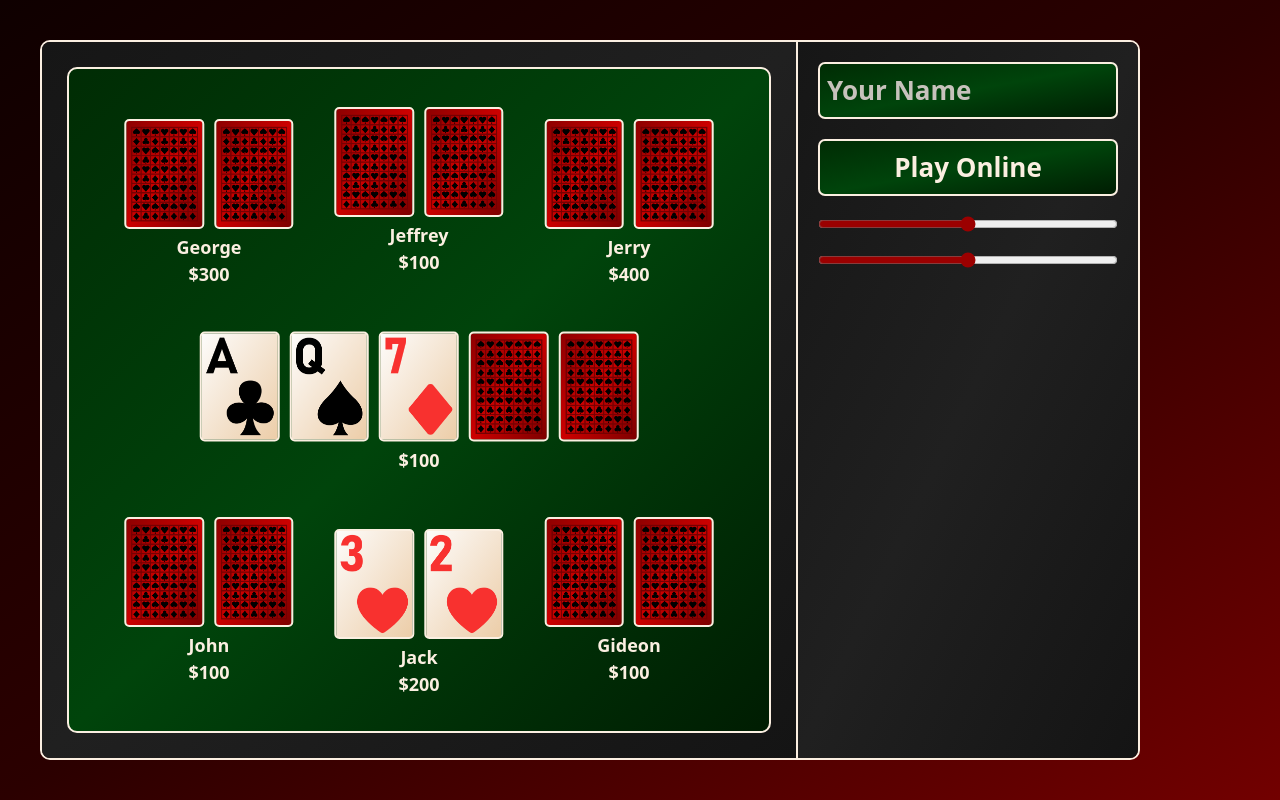
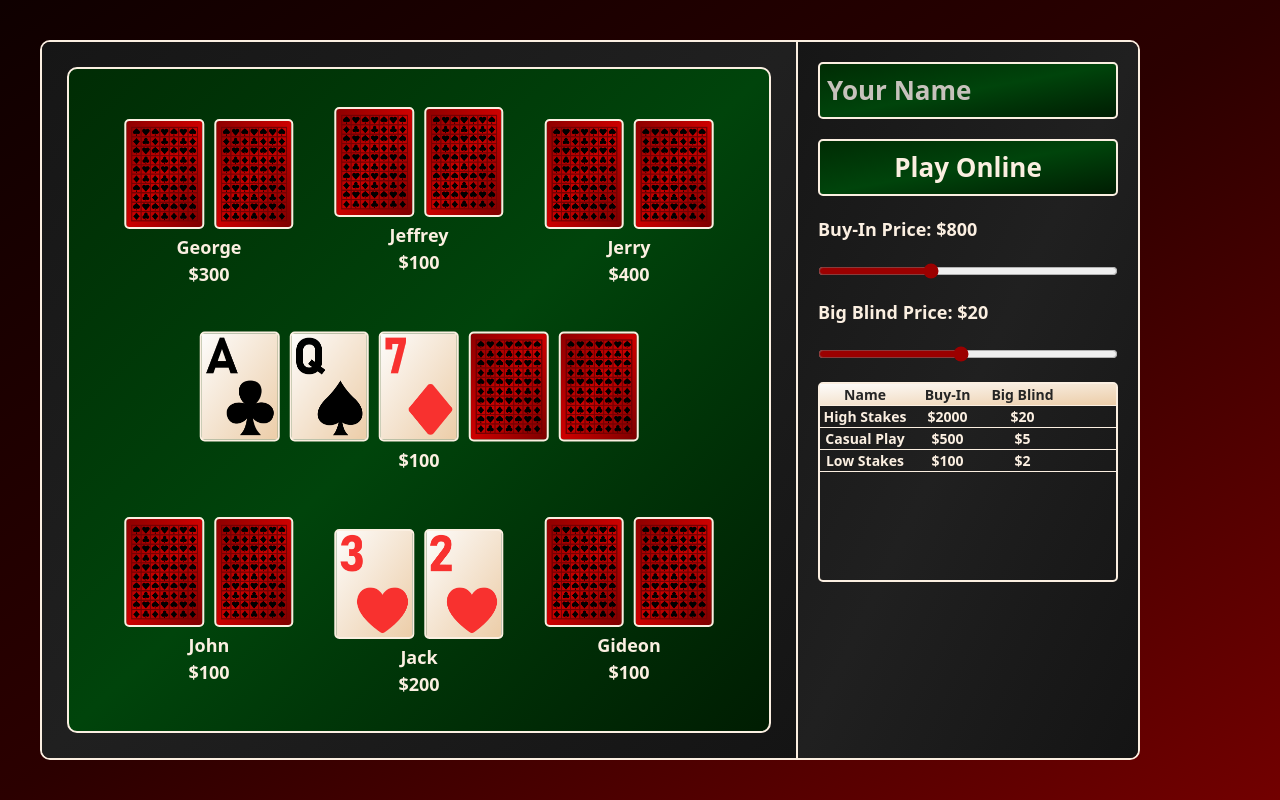
Before and after one commit to JakubDurkac/poker_project, a React (Vite) app: page / in a window 1280 px wide. Built offline with nearby package versions, Linux system fonts and the light colour scheme.

Commit message:
Add states for Buy-In and Big Blind range selectors. Add AvailableTablesList component (for future online play).

```diff
--- a/src/App.css
+++ b/src/App.css
@@ -5,6 +5,7 @@
 :root {
   --poker-card-color: #fbefe1;
   --placeholder-text-color: #c7c2bc;
+  --dark-text-color: #252525;
   --poker-card-gradient: linear-gradient(to bottom right, #FDFCFB, #eccda8);
   --poker-card-backside-gradient: linear-gradient(to bottom right, #8d0000, #cc0000, #7c0000);
   --base-gradient: linear-gradient(to bottom right, #0f0000, #2b0000, #720000);
@@ -100,6 +101,7 @@ body, html {
   flex: 1;
   max-width: 340px;
   padding: 20px;
+  color: var(--poker-card-color);
   font-weight: 600;
   font-size: 18px;
   background-image: var(--dark-gradient);
@@ -113,7 +115,7 @@ body, html {
   color: var(--poker-card-color);
   border: var(--primary-border);
   background-image: var(--poker-table-gradient);
-  border-radius: 7px;
+  border-radius: 5px;
 }
 
 .name-input::placeholder {
@@ -121,14 +123,34 @@ body, html {
 }
 
 .menu-button:hover {
-  background-image: var(--base-gradient);
+  filter: brightness(1.3);
 }
 
 .menu-button:active {
-  background-image: var(--base-gradient);
-  filter: brightness(1.3);
+  filter: brightness(1.5);
 }
 
 input[type='range'] {
   accent-color: rgb(155, 0, 0);
 }
+
+.available-tables-container {
+  font-size: 14px;
+  font-weight: bold;
+  width: 300px;
+  height: 200px;
+  border: var(--primary-border);
+  border-radius: 5px;
+}
+
+.table-to-join {
+  display: grid;
+  grid-template-columns: 90px 75px 75px 60px;
+  text-align: center;
+  border-bottom: solid 1px var(--poker-card-color);
+}
+
+.available-tables-header {
+  color: var(--dark-text-color);
+  background-image: var(--poker-card-gradient);
+}
--- a/src/App.tsx
+++ b/src/App.tsx
@@ -1,7 +1,7 @@
 import { useEffect, useState } from "react";
 import OfflineMenu from "./components/OfflineMenu";
 import PokerTable from "./components/PokerTable";
-import { Player, Suit, Rank, Community } from "./types";
+import { Player, Suit, Rank, Community, Table } from "./types";
 
 function App() {
   const playerStates = [
@@ -50,6 +50,24 @@ function App() {
       null,
     ],
   });
+
+  const [availableTables, setAvailableTables] = useState<Table[]>([
+    {
+      name: "High Stakes",
+      buyIn: 2000,
+      bigBlind: 20,
+    },
+    {
+      name: "Casual Play",
+      buyIn: 500,
+      bigBlind: 5,
+    },
+    {
+      name: "Low Stakes",
+      buyIn: 100,
+      bigBlind: 2,
+    },
+  ]);
 
   useEffect(() => {
     // component states modification tests
@@ -114,7 +132,7 @@ function App() {
   return (
     <div className="app-container">
       <PokerTable playerStates={playerStates} communityState={communityState} />
-      <OfflineMenu />
+      <OfflineMenu availableTables={availableTables} />
     </div>
   );
 }
--- /dev/null
+++ b/src/components/AvailableTablesList.tsx
@@ -0,0 +1,28 @@
+import { Table } from "../types";
+
+interface Props {
+  availableTables: Table[];
+}
+
+const AvailableTablesList = ({ availableTables }: Props) => {
+  return (
+    <div className="available-tables-container">
+      <div className="available-tables-header table-to-join">
+        <span>Name</span>
+        <span>Buy-In</span>
+        <span>Big Blind</span>
+        <span></span>
+      </div>
+      {availableTables.map((table) => (
+        <div className="table-to-join" key={table.name}>
+          <span>{table.name}</span>
+          <span>${table.buyIn}</span>
+          <span>${table.bigBlind}</span>
+          <span></span>
+        </div>
+      ))}
+    </div>
+  );
+};
+
+export default AvailableTablesList;
--- a/src/components/OfflineMenu.tsx
+++ b/src/components/OfflineMenu.tsx
@@ -1,10 +1,48 @@
-const OfflineMenu = () => {
+import { useState } from "react";
+import AvailableTablesList from "./AvailableTablesList";
+import { Table } from "../types";
+
+interface Props {
+  availableTables: Table[];
+}
+
+const OfflineMenu = ({ availableTables }: Props) => {
+  const [buyInPrice, setBuyInPrice] = useState(800);
+  const [bigBlindPrice, setBigBlindPrice] = useState(20);
+
+  const handleBuyInChange = (event: React.ChangeEvent<HTMLInputElement>) => {
+    setBuyInPrice(Number(event.target.value));
+  };
+
+  const handleBigBlindChange = (event: React.ChangeEvent<HTMLInputElement>) => {
+    setBigBlindPrice(Number(event.target.value));
+  };
+
   return (
     <div className="offline-menu">
       <input className="name-input" type="text" placeholder="Your Name"></input>
       <button className="menu-button">Play Online</button>
-      <input type="range" />
-      <input type="range" />
+      <label htmlFor="buy-in-range">Buy-In Price: ${buyInPrice}</label>
+      <input
+        id="buy-in-range"
+        type="range"
+        min="100"
+        max="2000"
+        step="100"
+        value={buyInPrice}
+        onChange={handleBuyInChange}
+      />
+      <label htmlFor="big-blind-range">Big Blind Price: ${bigBlindPrice}</label>
+      <input
+        id="big-blind-range"
+        type="range"
+        min="2"
+        max="40"
+        step="2"
+        value={bigBlindPrice}
+        onChange={handleBigBlindChange}
+      />
+      <AvailableTablesList availableTables={availableTables} />
     </div>
   );
 };
--- a/src/types.ts
+++ b/src/types.ts
@@ -41,3 +41,9 @@ export interface Card {
     suit: Suit;
     rank: Rank;
 }
+
+export interface Table {
+    name: string;
+    buyIn: number;
+    bigBlind: number;
+}
```
